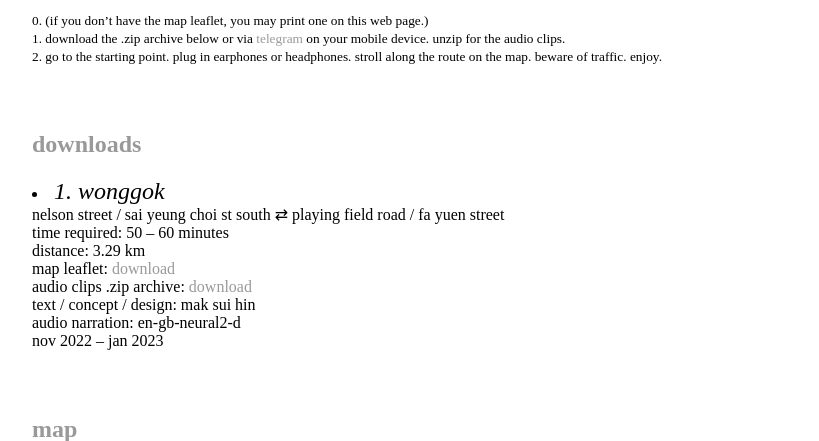
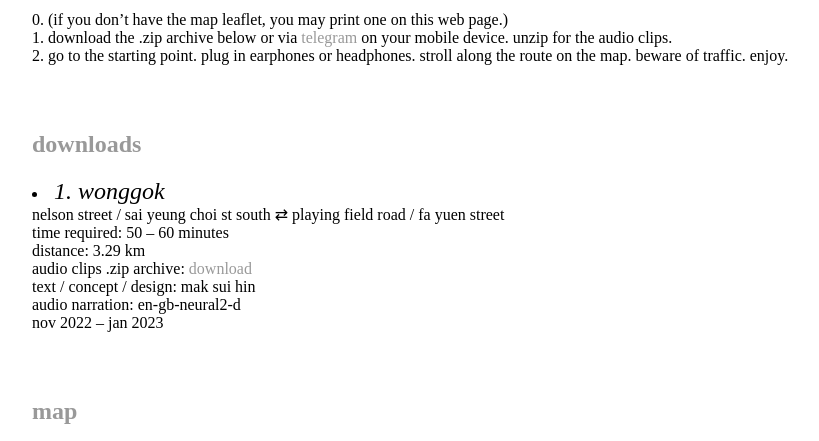
Before and after one commit to maksuihin/maksuihin.github.io, a Jekyll site: the page built from future.html, in a window 1280 px wide and 900 px high, scrolled down 683 px, cut to the strip 0-441 px from the top of the window. Shown: the whole strip, without its empty margins (96-915 px from the left). Built offline with Jekyll 4.4.1, drawn with Linux system fonts in a browser that asks for light colours.

Commit message:
Update future.html

```diff
--- a/future.html
+++ b/future.html
@@ -11,10 +11,10 @@ title: future archaeology by MAK, Sui-hin
         <small>follow the <a href="http://t.me/future_archaeology">telegram channel</a> for latest release.</small></p>
 
         <p><h2>instructions</h2>
-	<small>0.  (if you don’t have the map leaflet, you may print one on this web page.)
+	0.  (if you don’t have the map leaflet, you may print one on this web page.)
         </br>1.  download the .zip archive below or via <a href="http://t.me/future_archaeology">telegram</a> on your mobile device.  unzip for the audio clips.
         </br>2.  go to the starting point.  plug in earphones or headphones.  stroll along the route on the map.  beware of traffic.  enjoy.
-</small></p>
+</p>
         </br>
         <p><h2>downloads</h2>
 			<u1>
@@ -22,8 +22,8 @@ title: future archaeology by MAK, Sui-hin
         </br>nelson street / sai yeung choi st south  ⇄  playing field road / fa yuen street
 	</br>time required:  50 – 60 minutes
         </br>distance:  3.29 km
-        </br>map leaflet:  <a href="/future/future archaeology 1 - wonggok.pdf">download</a>
-	</br>audio clips .zip archive:  <a href="/future/future archaeology 1 - wonggok.zip">download</a>
+        <!-- </br>map leaflet:  <a href="/future/1/future archaeology 1 - wonggok.pdf">download</a> -->
+	</br>audio clips .zip archive:  <a href="/future/1/future archaeology 1 - wonggok.zip">download</a>
         </br>text / concept / design:  mak sui hin
         </br>audio narration:  en-gb-neural2-d
         </br>nov 2022 – jan 2023
@@ -32,7 +32,7 @@ title: future archaeology by MAK, Sui-hin
   </br>
         <p><h2>map</h2>
 
-<iframe src="https://www.google.com/maps/d/u/0/embed?mid=108SqaMv1lAc_3FJXNokEETB9gwwnhlQ&ehbc=2E312F" width=“500” height="300"></iframe>
+<iframe src="https://www.google.com/maps/d/u/0/embed?mid=108SqaMv1lAc_3FJXNokEETB9gwwnhlQ&ehbc=2E312F" width=60% height="400"></iframe>
 </p>
 
 </br>
```
